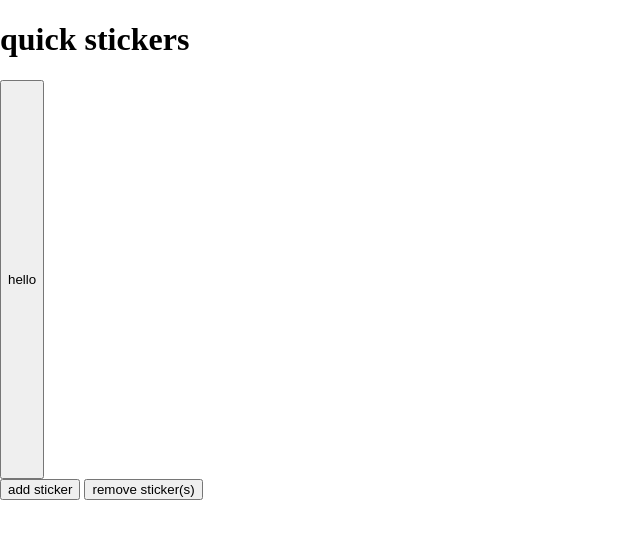
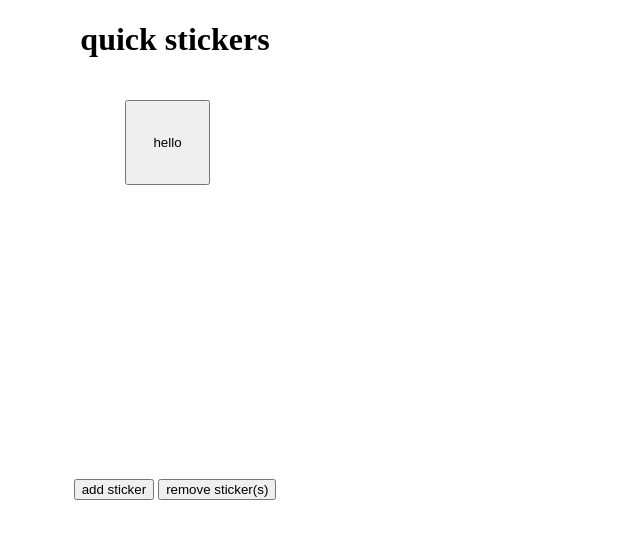
Before and after one commit to ChungusBeliever/QuickStickers, a website built with Vite: page index.html in a window 1280 px wide. Both pictures are taken after a click on the button "add sticker". Shown: the whole page, without its empty margins (0-640 px from the left). Built offline with nearby package versions, Linux system fonts and the light colour scheme.

Commit message:
centered everything

```diff
--- a/src/main.ts
+++ b/src/main.ts
@@ -44,6 +44,10 @@ function loadStickers() {
     createNoStickerMessage();
 }
 
+
+
+
+
 addButton?.addEventListener('click', () => {
     addSticker();
 })
--- a/src/style.css
+++ b/src/style.css
@@ -4,11 +4,25 @@ body {
     margin: 0;
     display: flex;
     flex-direction: column;
+    justify-content: center;
+    align-items: center;
 }
+
 
 .sticker-buttons {
     flex: 1;
     overflow-y: auto;
     display: flex;
+    gap: 15px;
+    padding: 20px;
     flex-wrap: wrap;
+    align-content: flex-start;
+    box-sizing: border-box;
+    scrollbar-gutter: stable;
+    justify-content: center;
 }
+
+.sticker {
+    width: 85px;
+    height: 85px;
+}
```
